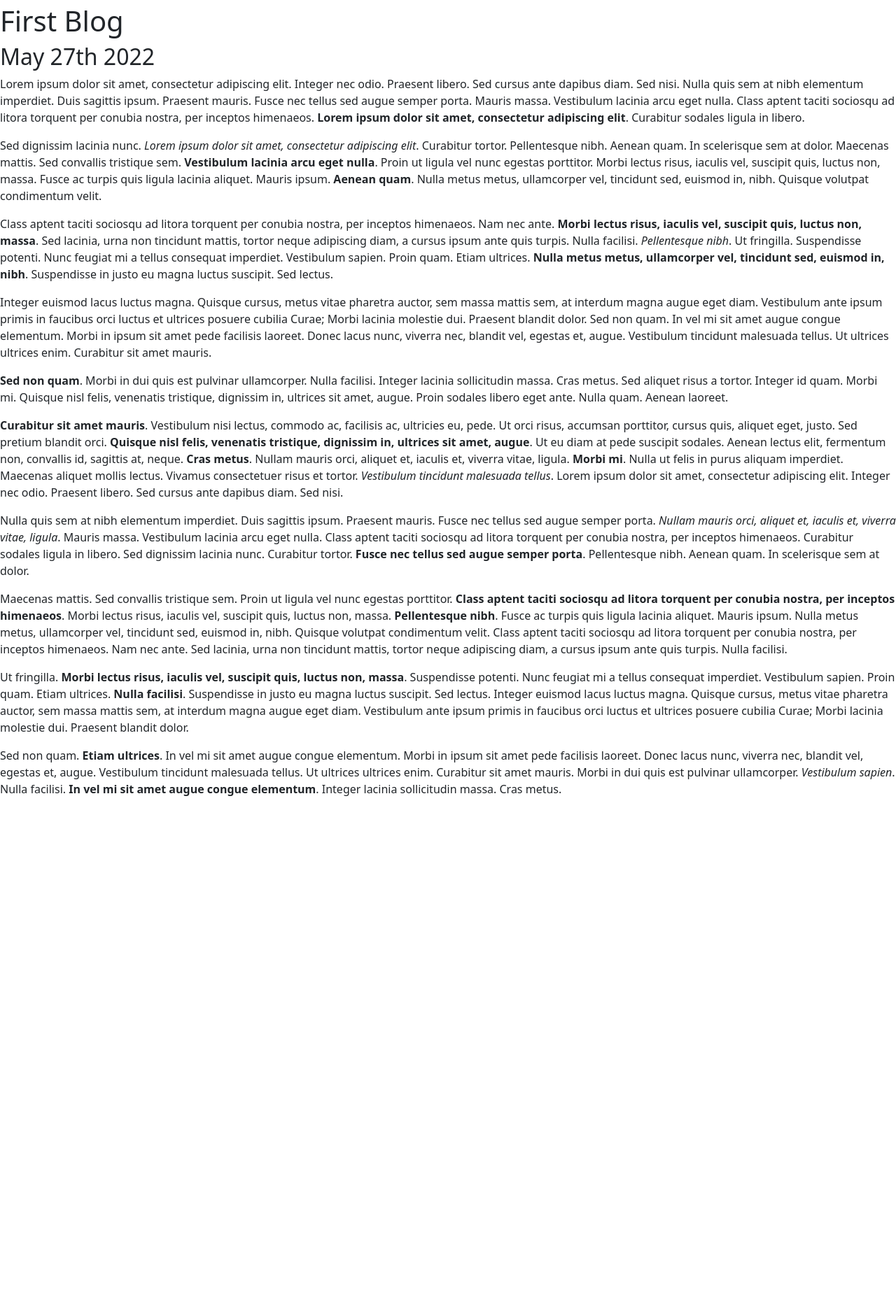
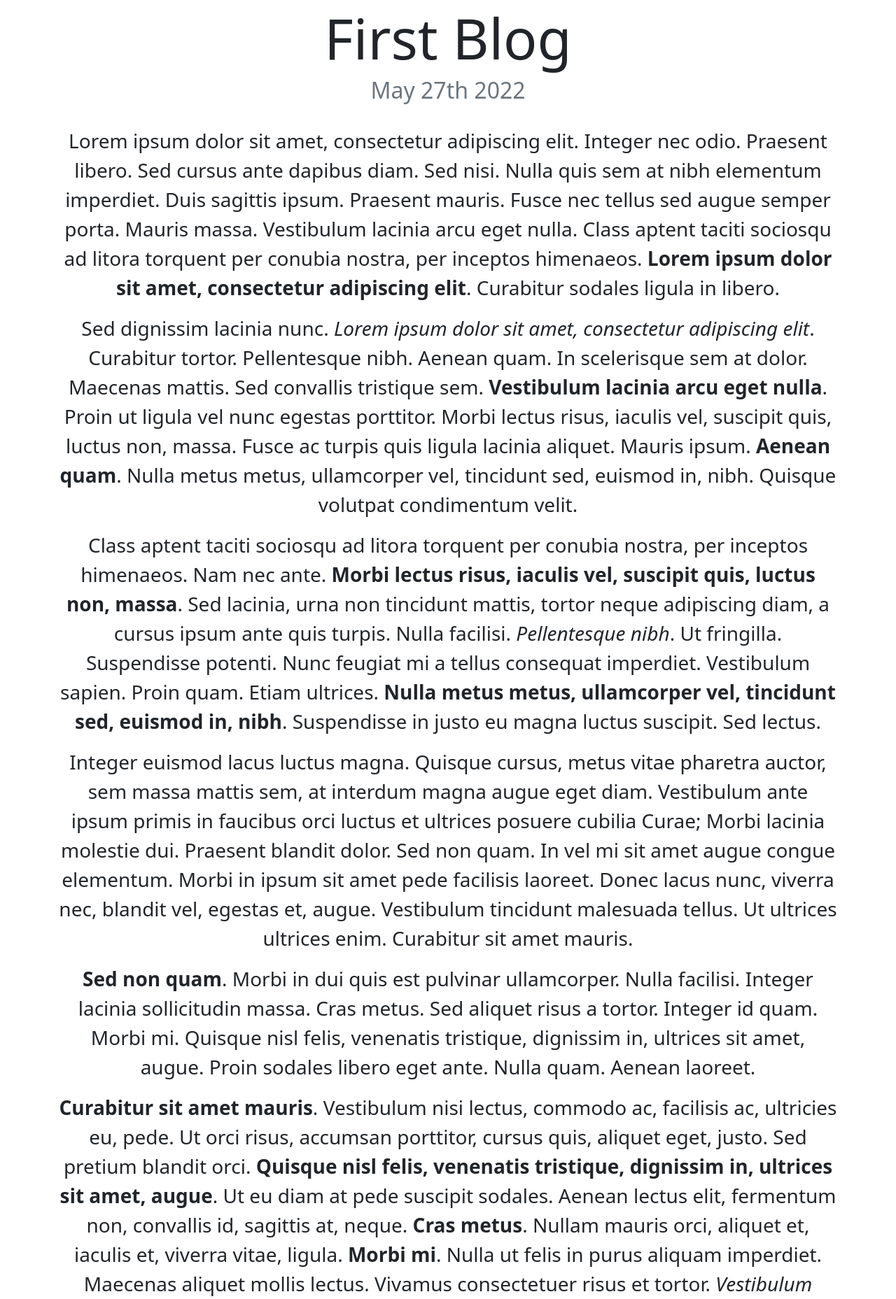
Before and after one commit to cozyflexing/personal-portfolio-project, a Django app: page /blog/1 in a window 1280 px wide. Shown: the part 80-1937 px from the top of the page at 70% size. Before the commit the page ends 1218 px from the top, so only its background shows below. Run offline with Django 4.2, Linux system fonts and the light colour scheme; data comes from the database, SQL or seed files in the repository; both versions use the stored data as it was after the commit.

Commit message:
finished basic bootstrap on all pages

```diff
--- a/blog/models.py
+++ b/blog/models.py
@@ -6,7 +6,7 @@ from django.db import models
 class Blog(models.Model):
     title = models.CharField(max_length=100)
     date = models.DateField(auto_now_add=True)
-    description = models.TextField(max_length=1000)
+    description = models.TextField()
 
     def __str__(self):
         return self.title
--- a/blog/templates/blog/detail.html
+++ b/blog/templates/blog/detail.html
@@ -1,8 +1,13 @@
 {% extends 'portfolio/base.html' %}
 {% block content %}
 
-<h1>{{ blog.title }}</h1>
-<h2>{{ blog.date|date:'F jS Y' }}</h2>
-{{ blog.description|safe }}
+<div class="container text-center">
+    <h1 class="display-1">{{ blog.title }}</h1>
+    <h2 class="text-muted">{{ blog.date|date:'F jS Y' }}</h2>
+    <br>
+    <div class="fs-3">
+        {{ blog.description|safe }}
+    </div>
+</div>
 
 {% endblock content %}
--- a/portfolio/templates/portfolio/home.html
+++ b/portfolio/templates/portfolio/home.html
@@ -6,8 +6,9 @@
 <div class="text-center">
     <img height="700" width="700" src="{% static 'portfolio/3D_Bored_Ape_Club_#460.png' %}" alt="">
 </div>
-<div class="text-center text-dark">
-    <h1>Alen Iriskic is a business founder and a applied computer science student.</h1><br><br>
+<br>
+<div class="container text-center text-dark">
+    <h1>Just a random guy named Alen Iriskic who happens to be a business founder and a computer engineer student. I also like to hoop!</h1><br><br>
 </div>
 <div class="container border-bottom border-dark border-3">
     <h1>Portfolio</h1>
```
Also changed, not shown: blog/migrations/0005_alter_blog_description.py (added), db.sqlite3.
